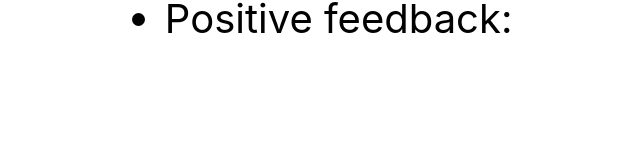
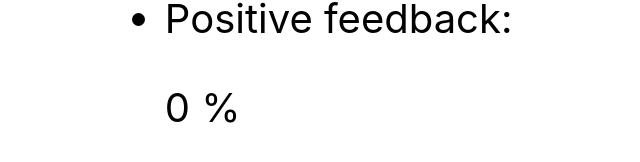
Before and after one commit to OleksiiMatveichuk/goit-react-hw-02-feedback, a React (Create React App) app: page / in a window 1280 px wide. Shown: the part 1110-1272 px from the top of the page, without its empty margins (187-827 px from the left). Before the commit the page ends 1193 px from the top, so only its background shows below. Built offline with nearby package versions, Linux system fonts and the light colour scheme.

Commit message:
add percentage logics

```diff
--- a/src/components/Feedback.jsx
+++ b/src/components/Feedback.jsx
@@ -29,7 +29,9 @@ export class Feedback extends Component {
     return this.state.good + this.state.neutral + this.state.bad;
   };
 
-  countPositiveFeedbackPercentage = () => {};
+  countPositiveFeedbackPercentage = () => {
+    return Math.floor((this.state.good / this.countTotalFeedback()) * 100);
+  };
 
   render() {
     return (
@@ -66,7 +68,7 @@ export class Feedback extends Component {
           </li>
           <li>
             <p>Positive feedback:</p>
-            <span></span>
+            <span>{this.countPositiveFeedbackPercentage() || 0} %</span>
           </li>
         </ul>
       </div>
```
